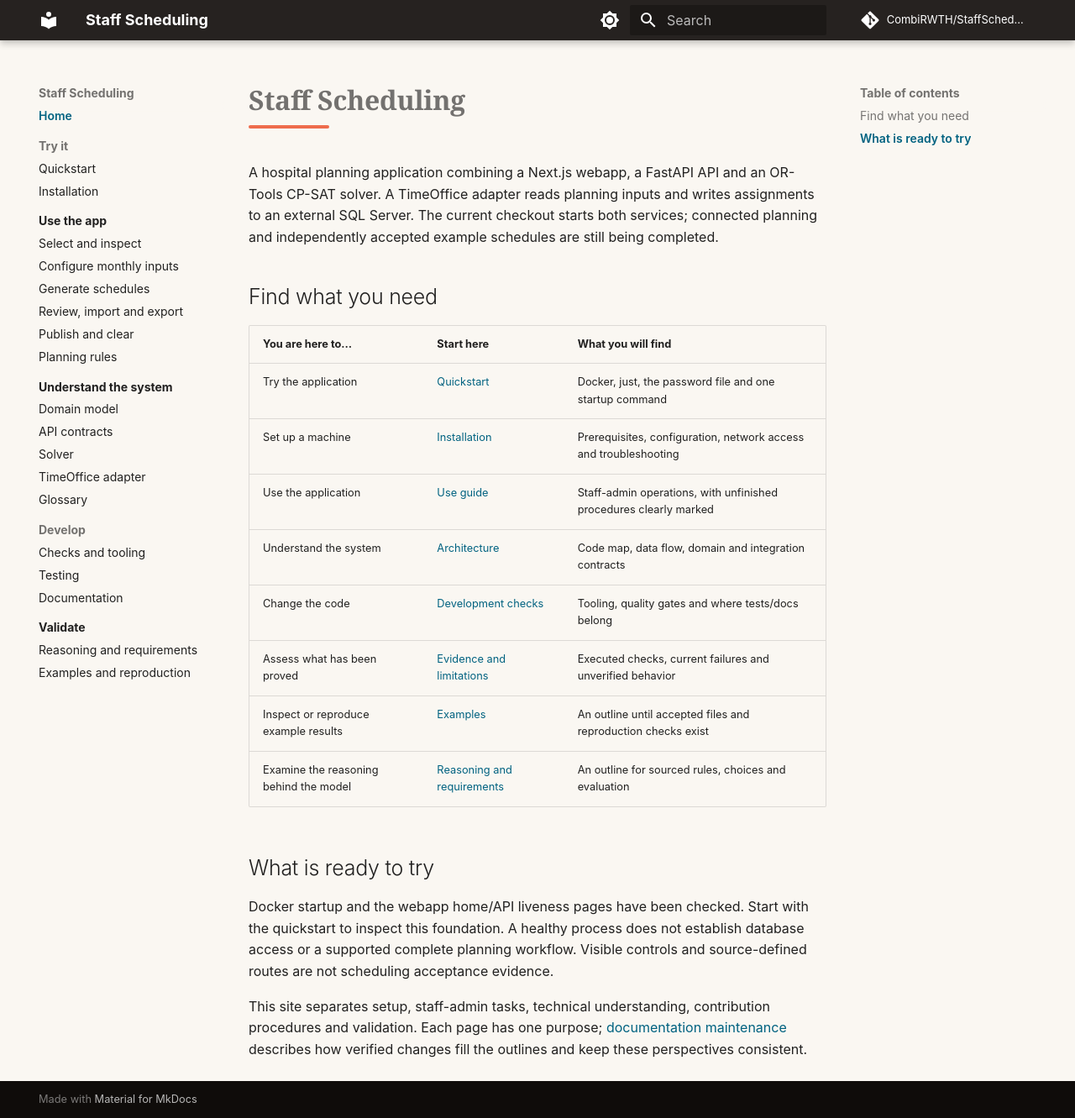
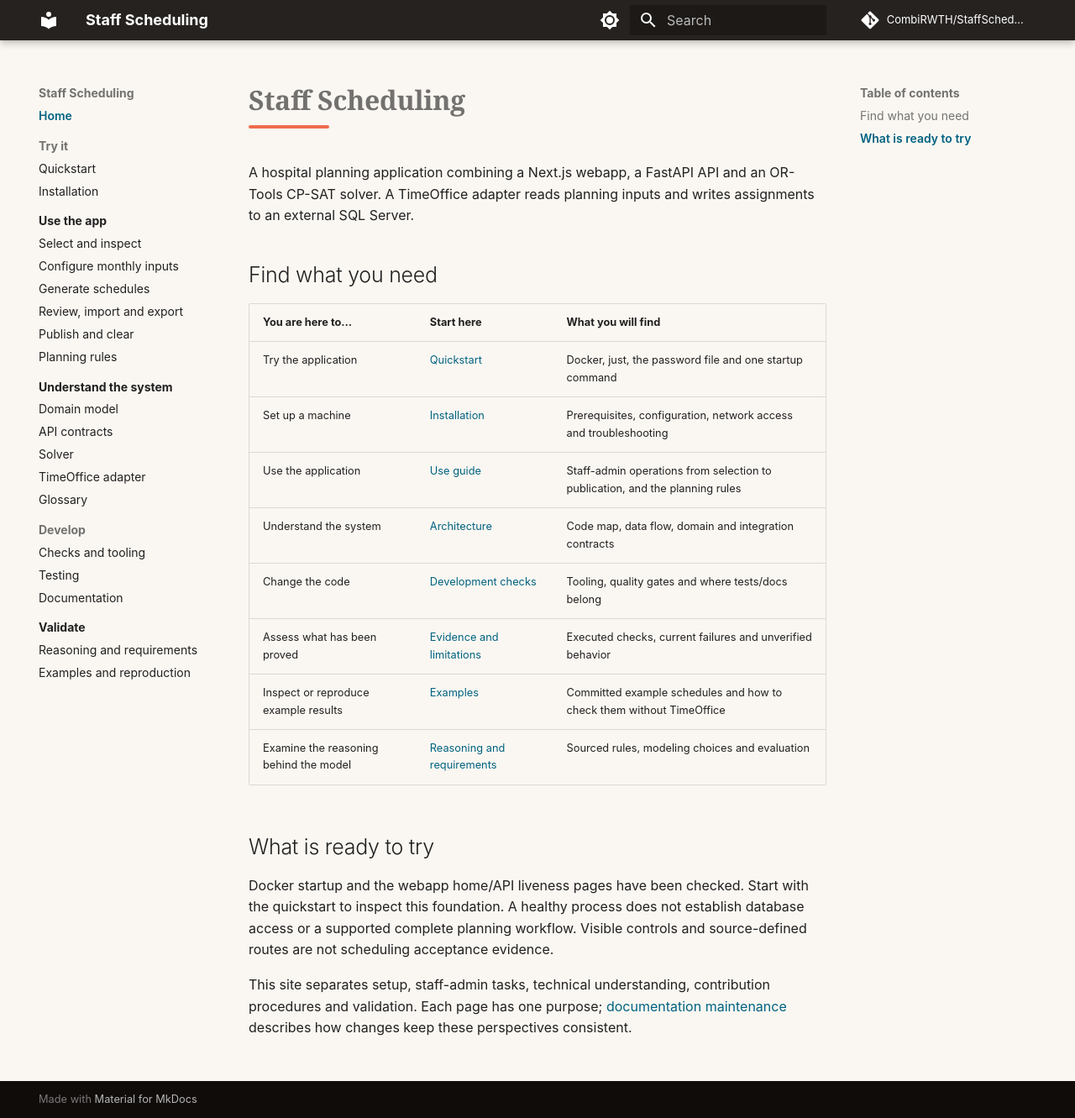
Before and after one commit to CombiRWTH/StaffScheduling, an MkDocs documentation site: the page built from docs/source/index.md, in a window 1280 px wide and 1331 px high. Shown: the whole window at 84% size. Built offline with MkDocs 1.6.1 and Material for MkDocs 9.7.7, drawn with Linux system fonts in a browser that asks for light colours; comment, search, counter and statistics services are not loaded.

Commit message:
docs: drop the outdated outline and status text from the landing page

```diff
--- a/docs/source/index.md
+++ b/docs/source/index.md
@@ -1,22 +1,22 @@
 # Staff Scheduling
 
-A hospital planning application combining a Next.js webapp, a FastAPI API and an OR-Tools CP-SAT solver. A TimeOffice adapter reads planning inputs and writes assignments to an external SQL Server. The current checkout starts both services; connected planning and independently accepted example schedules are still being completed.
+A hospital planning application combining a Next.js webapp, a FastAPI API and an OR-Tools CP-SAT solver. A TimeOffice adapter reads planning inputs and writes assignments to an external SQL Server.
 
 ## Find what you need
 
-| You are here to…                       | Start here                                            | What you will find                                                |
-| -------------------------------------- | ----------------------------------------------------- | ----------------------------------------------------------------- |
-| Try the application                    | [Quickstart](getting-started/quickstart.md)           | Docker, just, the password file and one startup command           |
-| Set up a machine                       | [Installation](getting-started/installation.md)       | Prerequisites, configuration, network access and troubleshooting  |
-| Use the application                    | [Use guide](user-guide/index.md)                      | Staff-admin operations, with unfinished procedures clearly marked |
-| Understand the system                  | [Architecture](architecture/index.md)                 | Code map, data flow, domain and integration contracts             |
-| Change the code                        | [Development checks](development/checks.md)           | Tooling, quality gates and where tests/docs belong                |
-| Assess what has been proved            | [Evidence and limitations](validation/index.md)       | Executed checks, current failures and unverified behavior         |
-| Inspect or reproduce example results   | [Examples](validation/examples.md)                    | An outline until accepted files and reproduction checks exist     |
-| Examine the reasoning behind the model | [Reasoning and requirements](validation/reasoning.md) | An outline for sourced rules, choices and evaluation              |
+| You are here to…                       | Start here                                            | What you will find                                                           |
+| -------------------------------------- | ----------------------------------------------------- | ---------------------------------------------------------------------------- |
+| Try the application                    | [Quickstart](getting-started/quickstart.md)           | Docker, just, the password file and one startup command                      |
+| Set up a machine                       | [Installation](getting-started/installation.md)       | Prerequisites, configuration, network access and troubleshooting             |
+| Use the application                    | [Use guide](user-guide/index.md)                      | Staff-admin operations from selection to publication, and the planning rules |
+| Understand the system                  | [Architecture](architecture/index.md)                 | Code map, data flow, domain and integration contracts                        |
+| Change the code                        | [Development checks](development/checks.md)           | Tooling, quality gates and where tests/docs belong                           |
+| Assess what has been proved            | [Evidence and limitations](validation/index.md)       | Executed checks, current failures and unverified behavior                    |
+| Inspect or reproduce example results   | [Examples](validation/examples.md)                    | Committed example schedules and how to check them without TimeOffice         |
+| Examine the reasoning behind the model | [Reasoning and requirements](validation/reasoning.md) | Sourced rules, modeling choices and evaluation                               |
 
 ## What is ready to try
 
 Docker startup and the webapp home/API liveness pages have been checked. Start with the quickstart to inspect this foundation. A healthy process does not establish database access or a supported complete planning workflow. Visible controls and source-defined routes are not scheduling acceptance evidence.
 
-This site separates setup, staff-admin tasks, technical understanding, contribution procedures and validation. Each page has one purpose; [documentation maintenance](development/documentation.md) describes how verified changes fill the outlines and keep these perspectives consistent.
+This site separates setup, staff-admin tasks, technical understanding, contribution procedures and validation. Each page has one purpose; [documentation maintenance](development/documentation.md) describes how changes keep these perspectives consistent.
```
